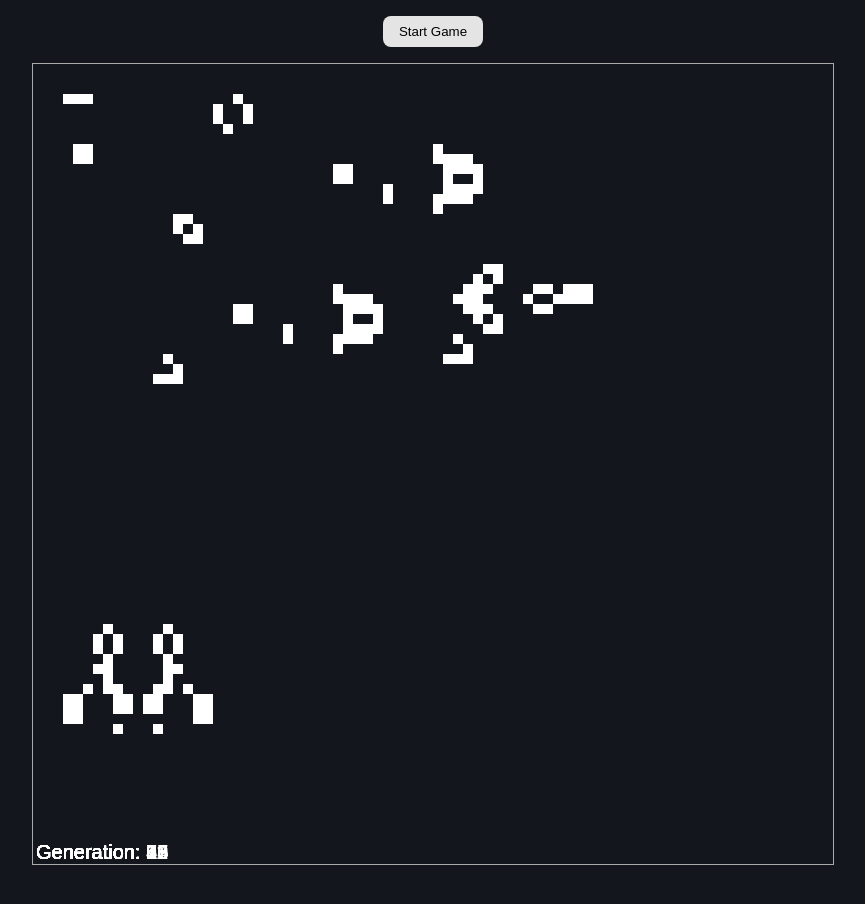
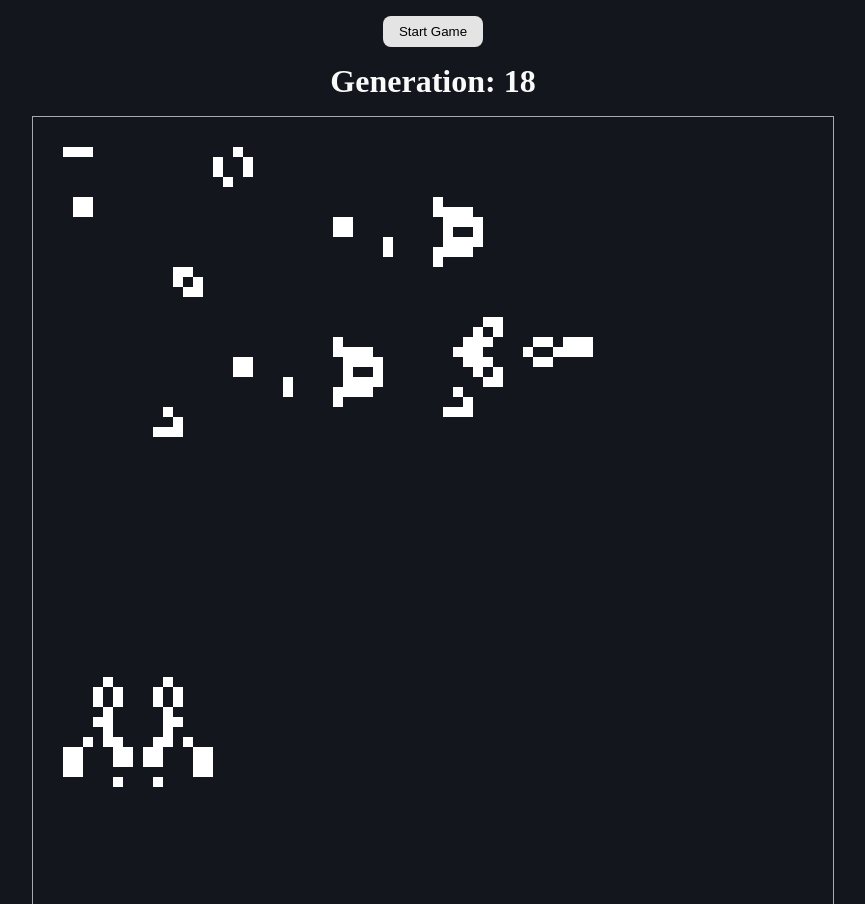
Before and after one commit to carloschavez60/conways-game-of-life, a plain HTML site: page index.html in a window 1280 px wide. Both pictures are taken after a click on the button "Start Game". Shown: the top 904 px of the page, without its empty margins (207-1072 px from the left). Before the commit the page ends 873 px from the top, so only its background shows below. Drawn offline with Linux system fonts and the light colour scheme.

Commit message:
code reordered and global variables removed

```diff
--- a/index.html
+++ b/index.html
@@ -9,6 +9,7 @@
 <body>
   <main>
     <button>Start Game</button>
+    <h1>Generation: <span>0</span></h1>
     <canvas></canvas>
   </main>
   <script src="main.js"></script>
--- a/main.js
+++ b/main.js
@@ -1,32 +1,33 @@
-// game constants and variables
+// game constants
 
 const GAME_SPACE_WIDTH = 800
 const GAME_PIXEL_WIDTH = 10 // must be a value that can divide GAME_SPACE_WIDTH
+const GAME_FRAME_DURATION = 150 // in ms
 
 const GAME_SPACE_PIXEL_WIDTH = GAME_SPACE_WIDTH/GAME_PIXEL_WIDTH
 
-const GAME_FRAME_DURATION = 150 // in ms
-
-let game = {
-  mainLoopIsRunning: false,
-  generation: 0,
-}
-
-// draw system tools
+// drawing system tools
 
 const canvas = document.querySelector('canvas')
 canvas.width = GAME_SPACE_WIDTH
 canvas.height = GAME_SPACE_WIDTH
 
 const ctx = canvas.getContext('2d')
-ctx.fillStyle = 'white'
-ctx.font = '20px Arial';
+ctx.fillStyle = 'white';
 
 // set initial app state
 
 (function main() {
+  let [game, cells] = createEntities()
 
-  // create entities
+  document.querySelector('button').addEventListener('click', () => setInitialGameState(game, cells))
+})()
+
+function createEntities() {
+  let game = {
+    mainLoopIsRunning: false,
+    generation: 0,
+  }
 
   let cells = []
   for (let row = 0; row < GAME_SPACE_PIXEL_WIDTH; row++) {
@@ -39,25 +40,20 @@ ctx.font = '20px Arial';
     }
   }
 
-  // add event listeners
+  return [game, cells]
+}
 
-  document.querySelector('button').addEventListener('click', () => setInitialGameState(cells))
+function setInitialGameState(game, cells) {
 
-})()
-
-function setInitialGameState(cells) {
-
-  setInitialStateOfEntities(cells)
-
-  game.generation = 0
+  setInitialStateOfEntities(game, cells)
 
   populate(cells)
 
   drawInitialStateOfGame(cells)
 
-  // call first main loop
+  // call first main loop if it isn't running
   if (!game.mainLoopIsRunning) {
-    setTimeout(() => mainLoop(cells), GAME_FRAME_DURATION)
+    setTimeout(() => mainLoop(game, cells), GAME_FRAME_DURATION)
     game.mainLoopIsRunning = true
   }
 }
@@ -65,7 +61,9 @@ function setInitialGameState(cells) {
 /**
  * impure fuction
  */
-function setInitialStateOfEntities(cells) {
+function setInitialStateOfEntities(game, cells) {
+  game.generation = 0
+
   for (let row = 0; row < GAME_SPACE_PIXEL_WIDTH; row++) {
     for (let col = 0; col < GAME_SPACE_PIXEL_WIDTH; col++) {
       let cell = cells[row][col]
@@ -77,18 +75,16 @@ function setInitialStateOfEntities(cells) {
 
 // main loop
 
-function mainLoop(cells) {
+function mainLoop(game, cells) {
   // check world
   checkGeneration(cells)
 
-  // change world
-  // changeGeneration(cells)
+  // change and draw world
   game.generation++
+  drawAndChangeCells(cells)
+  drawGenerationText(game.generation)
 
-  // draw world
-  drawGame(cells)
-
-  setTimeout(() => mainLoop(cells), GAME_FRAME_DURATION)
+  setTimeout(() => mainLoop(game, cells), GAME_FRAME_DURATION)
 }
 
 // systems
@@ -151,12 +147,7 @@ function drawInitialStateOfGame(cells) {
   }
 }
 
-function drawGame(cells) {
-  drawCells(cells)
-  drawGenerationText()
-}
-
-function drawCells(cells) {
+function drawAndChangeCells(cells) {
   for (let row = 0; row < GAME_SPACE_PIXEL_WIDTH; row++) {
     for (let col = 0; col < GAME_SPACE_PIXEL_WIDTH; col++) {
       let cell = cells[row][col]
@@ -177,7 +168,7 @@ function drawCells(cells) {
       //   cell.isAlive = !cell.isAlive
       // }
       // cell.hasToChange = false
-      //draw
+      // draw
       // if (cell.isAlive) {
       //   ctx.fillRect(col * GAME_PIXEL_WIDTH, row * GAME_PIXEL_WIDTH, GAME_PIXEL_WIDTH, GAME_PIXEL_WIDTH)
       // } else {
@@ -187,8 +178,8 @@ function drawCells(cells) {
   }
 }
 
-function drawGenerationText() {
-  ctx.fillText(`Generation: ${game.generation}`, 3, GAME_SPACE_WIDTH - 5)
+function drawGenerationText(generation) {
+  document.querySelector('span').textContent = `${generation}`
 }
 
 // populate world
--- a/style.css
+++ b/style.css
@@ -15,6 +15,12 @@ button:hover {
   background-color: rgba(228, 228, 228, .8);
 }
 
+h1 {
+  margin: 1rem auto;
+  color: #fafafa;
+  text-align: center;
+}
+
 canvas {
   margin: 0 auto;
   border: 1px solid rgb(170, 170, 170);
```
